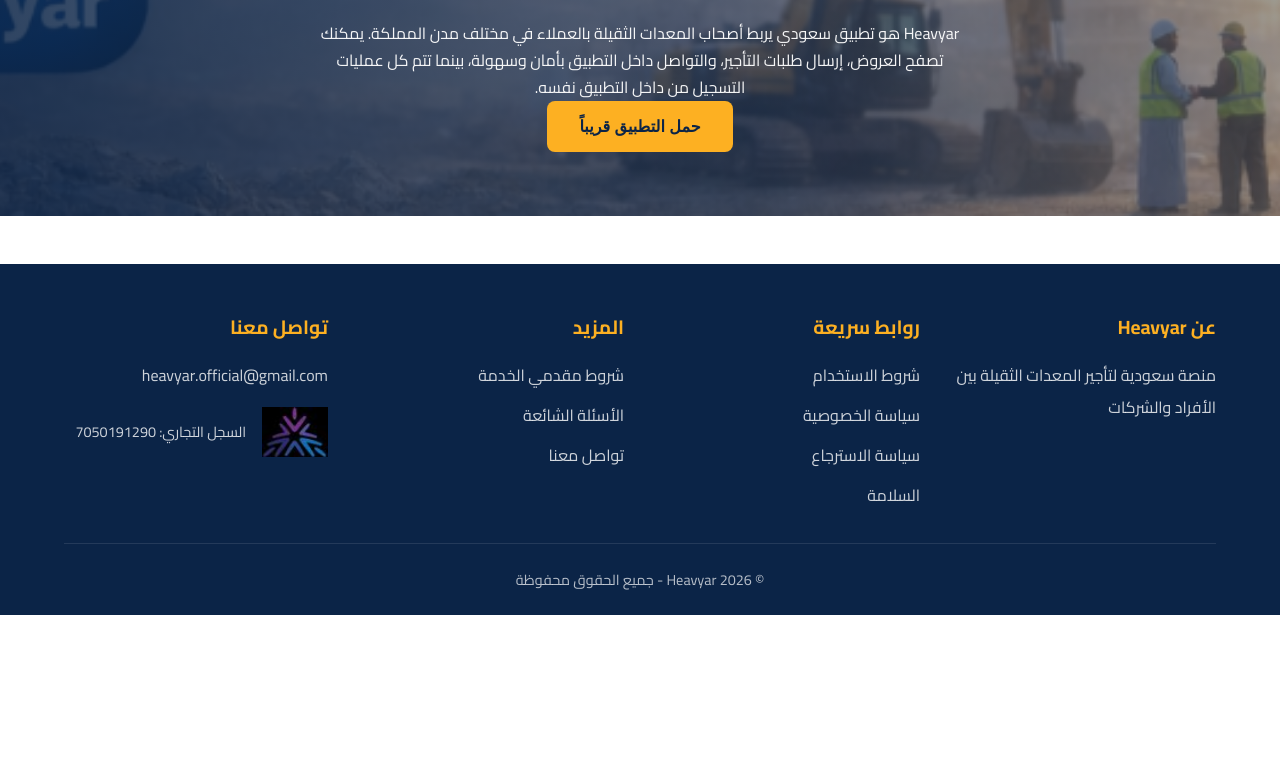
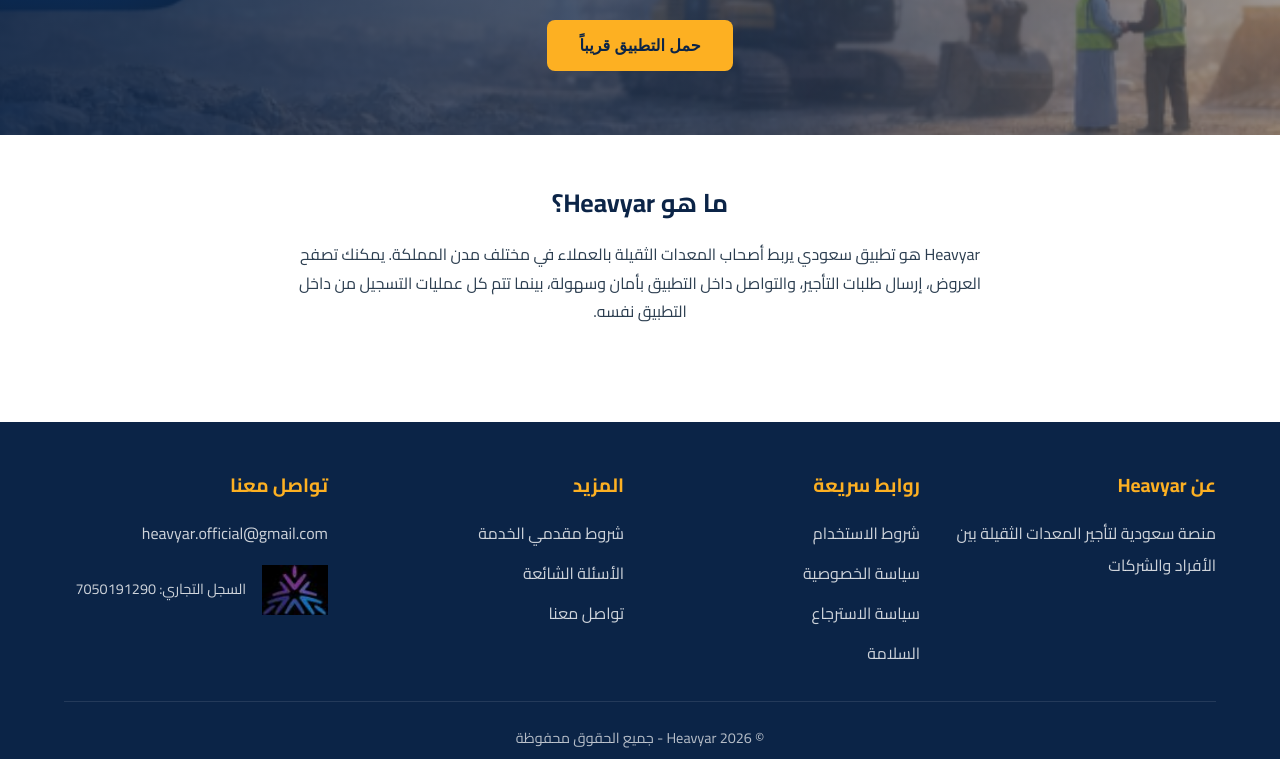
Before and after one commit to deadevil2002/heavyar-website, a plain HTML site: page index.html in a window 1280 px wide. Shown: the part 422-1181 px from the top of the page. Before the commit the page ends 1037 px from the top, so only its background shows below. Drawn offline with Linux system fonts and the light colour scheme.

Commit message:
Move app description to white body section and fix social preview image meta

```diff
--- a/index.html
+++ b/index.html
@@ -62,17 +62,26 @@
       <p class="hero-tagline" data-ar="منصتك الذكية لتأجير المعدات الثقيلة بين الأفراد والشركات" data-en="Your Smart Platform for Heavy Equipment Rental Between Individuals and Companies">
         منصتك الذكية لتأجير المعدات الثقيلة بين الأفراد والشركات
       </p>
-      <p class="hero-description"
-         data-ar="Heavyar هو تطبيق سعودي يربط أصحاب المعدات الثقيلة بالعملاء في مختلف مدن المملكة. يمكنك تصفح العروض، إرسال طلبات التأجير، والتواصل داخل التطبيق بأمان وسهولة، بينما تتم كل عمليات التسجيل من داخل التطبيق نفسه."
-         data-en="Heavyar is a Saudi app that connects heavy equipment owners with customers across the Kingdom. Browse offers, send rental requests, and chat safely inside the app. All registrations and account creation are handled inside the mobile app.">
-        Heavyar هو تطبيق سعودي يربط أصحاب المعدات الثقيلة بالعملاء في مختلف مدن المملكة. يمكنك تصفح العروض، إرسال طلبات التأجير، والتواصل داخل التطبيق بأمان وسهولة، بينما تتم كل عمليات التسجيل من داخل التطبيق نفسه.
-      </p>
       <div class="hero-buttons">
         <button class="btn btn-primary" data-ar="حمل التطبيق قريباً" data-en="Download App (Coming Soon)">حمل التطبيق قريباً</button>
       </div>
     </div>
   </section>
 
+  <section class="about-section">
+    <div class="container">
+      <h2 class="about-title"
+          data-ar="ما هو Heavyar؟"
+          data-en="What is Heavyar?">
+        ما هو Heavyar؟
+      </h2>
+      <p class="about-text"
+         data-ar="Heavyar هو تطبيق سعودي يربط أصحاب المعدات الثقيلة بالعملاء في مختلف مدن المملكة. يمكنك تصفح العروض، إرسال طلبات التأجير، والتواصل داخل التطبيق بأمان وسهولة، بينما تتم كل عمليات التسجيل من داخل التطبيق نفسه."
+         data-en="Heavyar is a Saudi app that connects heavy equipment owners with customers across the Kingdom. You can browse offers, send rental requests, and chat safely inside the app, while all registrations and account creation are handled inside the mobile app itself.">
+        Heavyar هو تطبيق سعودي يربط أصحاب المعدات الثقيلة بالعملاء في مختلف مدن المملكة. يمكنك تصفح العروض، إرسال طلبات التأجير، والتواصل داخل التطبيق بأمان وسهولة، بينما تتم كل عمليات التسجيل من داخل التطبيق نفسه.
+      </p>
+    </div>
+  </section>
   <!-- Content sections would go here -->
 
   <!-- Footer -->
--- a/styles.css
+++ b/styles.css
@@ -173,20 +173,37 @@ body[dir="ltr"] {
   opacity: 0.95;
   line-height: 1.8;
 }
-
-.hero-description {
-  margin: 1rem auto 0;
-  max-width: 640px;
-  line-height: 1.7;
-  font-size: 1rem;
-  opacity: 0.95;
-}
-
 .hero-buttons {
   display: flex;
   gap: var(--spacing-sm);
   justify-content: center;
   flex-wrap: wrap;
+}
+
+/* About Section */
+.about-section {
+  background-color: #ffffff;
+  padding: 3rem 1.5rem;
+}
+
+.about-section .container {
+  max-width: 960px;
+  margin: 0 auto;
+  text-align: center;
+}
+
+.about-title {
+  font-size: 1.6rem;
+  margin-bottom: 1rem;
+  color: var(--color-primary);
+}
+
+.about-text {
+  font-size: 1rem;
+  line-height: 1.8;
+  max-width: 720px;
+  margin: 0 auto;
+  color: var(--color-text);
 }
 
 .btn {
@@ -402,16 +419,7 @@ body[dir="ltr"] {
   .hero-tagline {
     font-size: 1.1rem;
   }
-
-.hero-description {
-  margin: 1rem auto 0;
-  max-width: 640px;
-  line-height: 1.7;
-  font-size: 1rem;
-  opacity: 0.95;
-}
-
-  .hero-buttons {
+.hero-buttons {
     flex-direction: column;
     width: 100%;
   }
```
